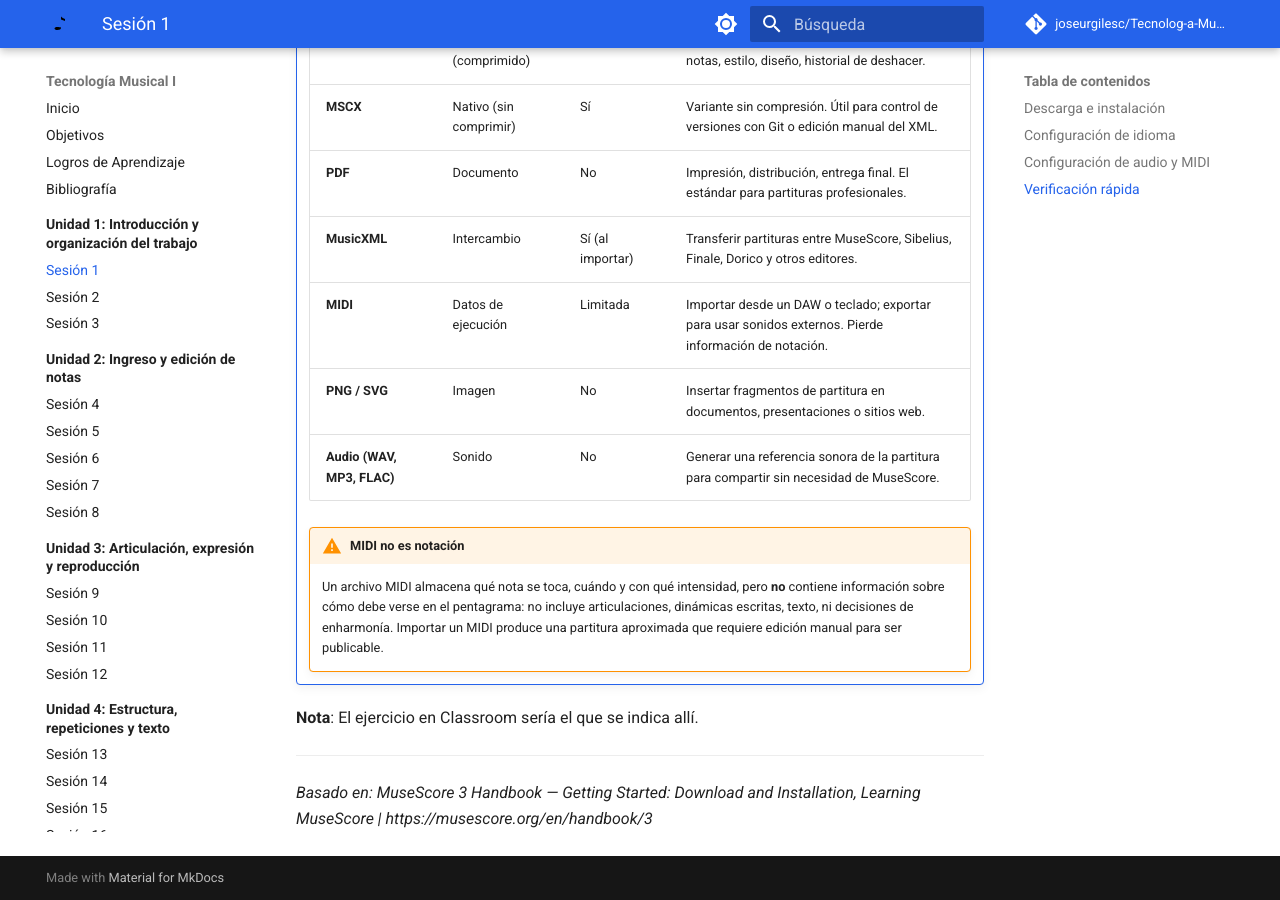
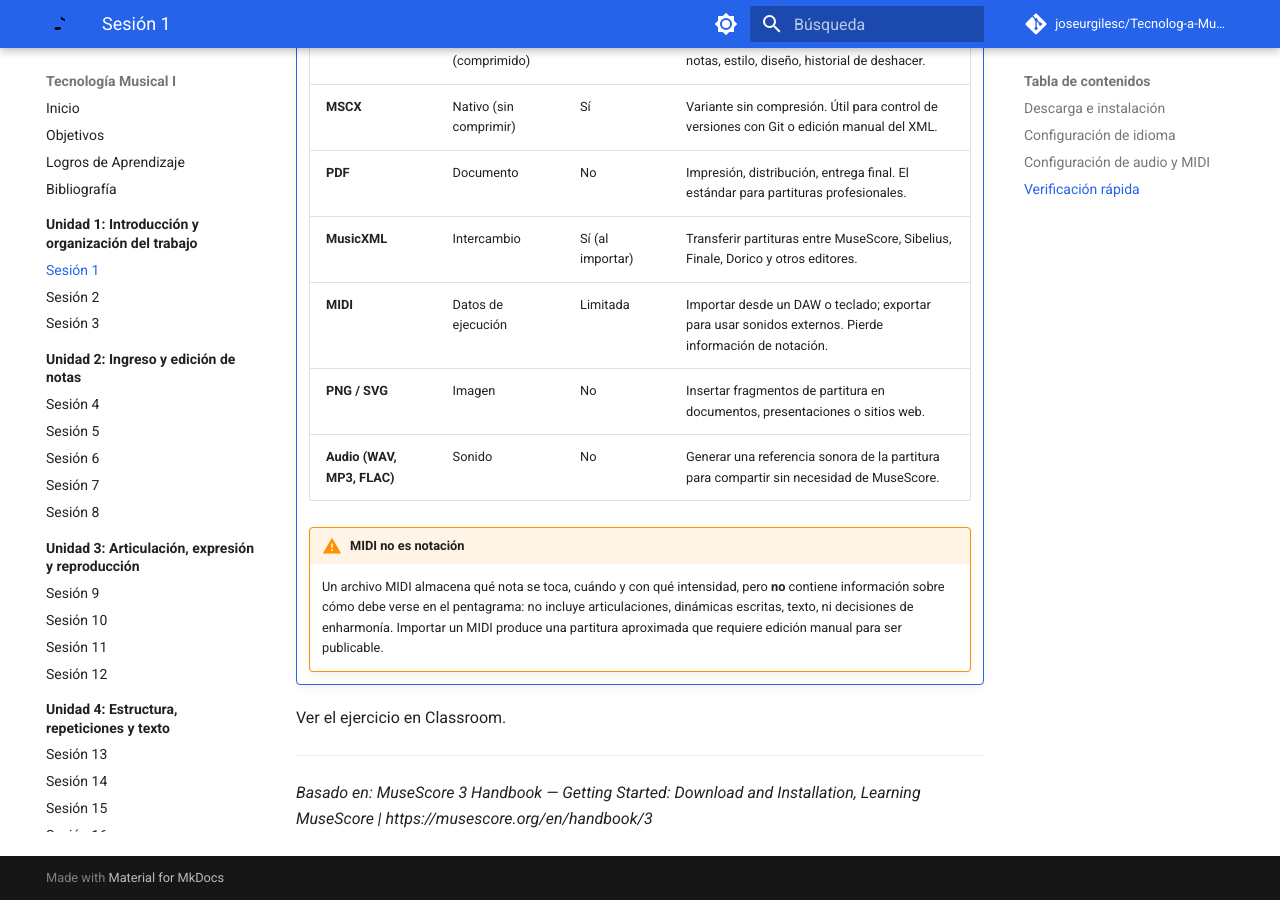
Before and after one commit to joseurgilesc/Tecnolog-a-Musical-I, an MkDocs documentation site: the page built from docs/unidades/U-1-introduccion-organizacion/sesion-01/index.md, in a window 1280 px wide and 900 px high, scrolled down 2285 px. Built offline with MkDocs 1.6.1 and Material for MkDocs 9.7.7, drawn with Linux system fonts in a browser that asks for light colours; comment, search, counter and statistics services are not loaded.

Commit message:
docs: simplificar nota de Classroom en Sesión 1

```diff
--- a/docs/unidades/U-1-introduccion-organizacion/sesion-01/index.md
+++ b/docs/unidades/U-1-introduccion-organizacion/sesion-01/index.md
@@ -87,7 +87,7 @@
     !!! warning "MIDI no es notación"
         Un archivo MIDI almacena qué nota se toca, cuándo y con qué intensidad, pero **no** contiene información sobre cómo debe verse en el pentagrama: no incluye articulaciones, dinámicas escritas, texto, ni decisiones de enharmonía. Importar un MIDI produce una partitura aproximada que requiere edición manual para ser publicable.
 
-**Nota**: El ejercicio en Classroom sería el que se indica allí.
+Ver el ejercicio en Classroom.
 
 ---
 
```
